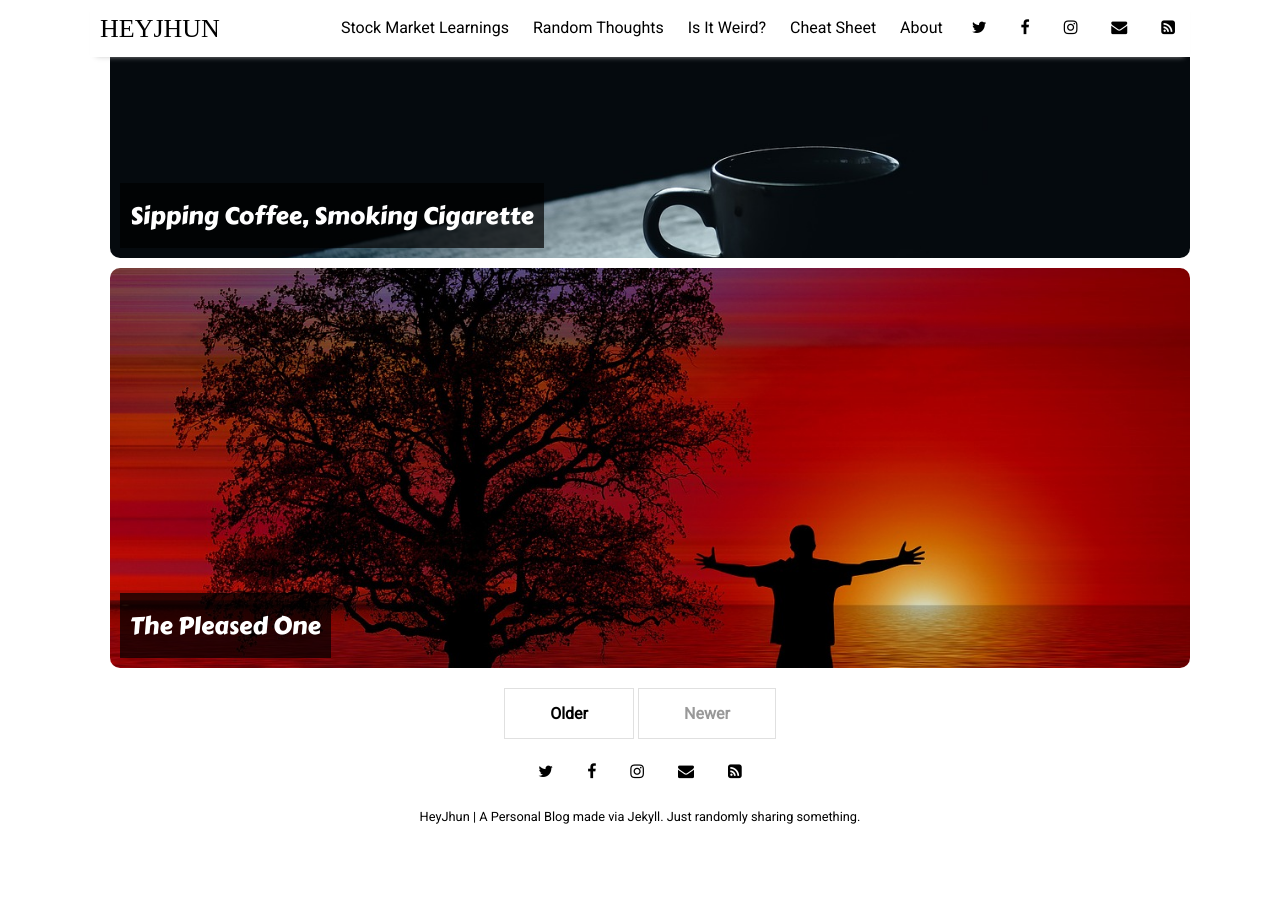
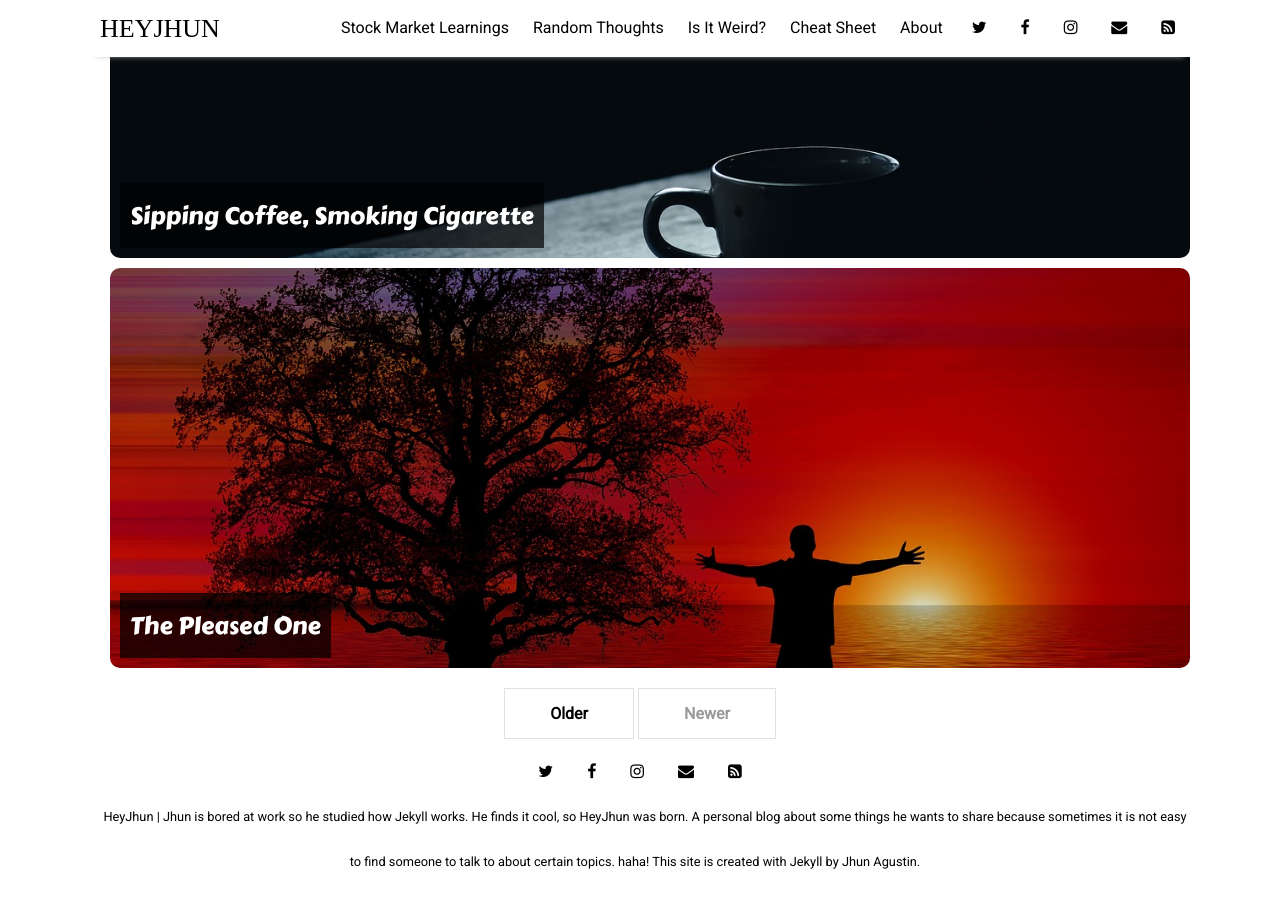
Before and after one commit to heyjhun/heyjhun.github.io, a Jekyll site: the page built from index.html, in a window 1280 px wide and 900 px high, scrolled down 1558 px. Built offline with Jekyll 4.4.1, drawn with Linux system fonts in a browser that asks for light colours; nearby versions of some CDN libraries; some web fonts are replaced; the list of posts is cut into pages by our own code; before the commit the page ends 2413 px from its top, so only the background shows below that.

Commit message:
A little update on meta description and title

```diff
--- a/_config.yml
+++ b/_config.yml
@@ -15,7 +15,7 @@ sass:
 
 # Customise atom feed settings (this is where Jekyll-Feed gets configuration information)
 title:		           "HeyJhun"
-description:	       "A Personal Blog made via Jekyll. Just randomly sharing something."
+description:	       "Jhun is bored at work so he studied how Jekyll works. He finds it cool, so HeyJhun was born. A personal blog about some things he wants to share because sometimes it is not easy to find someone to talk to about certain topics. haha! This site is created with Jekyll by Jhun Agustin."
 author:              "Jhun Agustin"
 
 # RSS 2.0 can be used instead of Atom by uncommenting following two lines
--- a/_includes/head.html
+++ b/_includes/head.html
@@ -2,7 +2,7 @@
 
   <title>
     {% if page.title == "Home" %}
-      {{ site.title }} | {{ site.description }}
+      {{ site.title }} | Personal Blog made via Jekyll. Randomly sharing thoughts.
     {% else %}
       {{ page.title }} | {{ site.title }}
     {% endif %}
```
